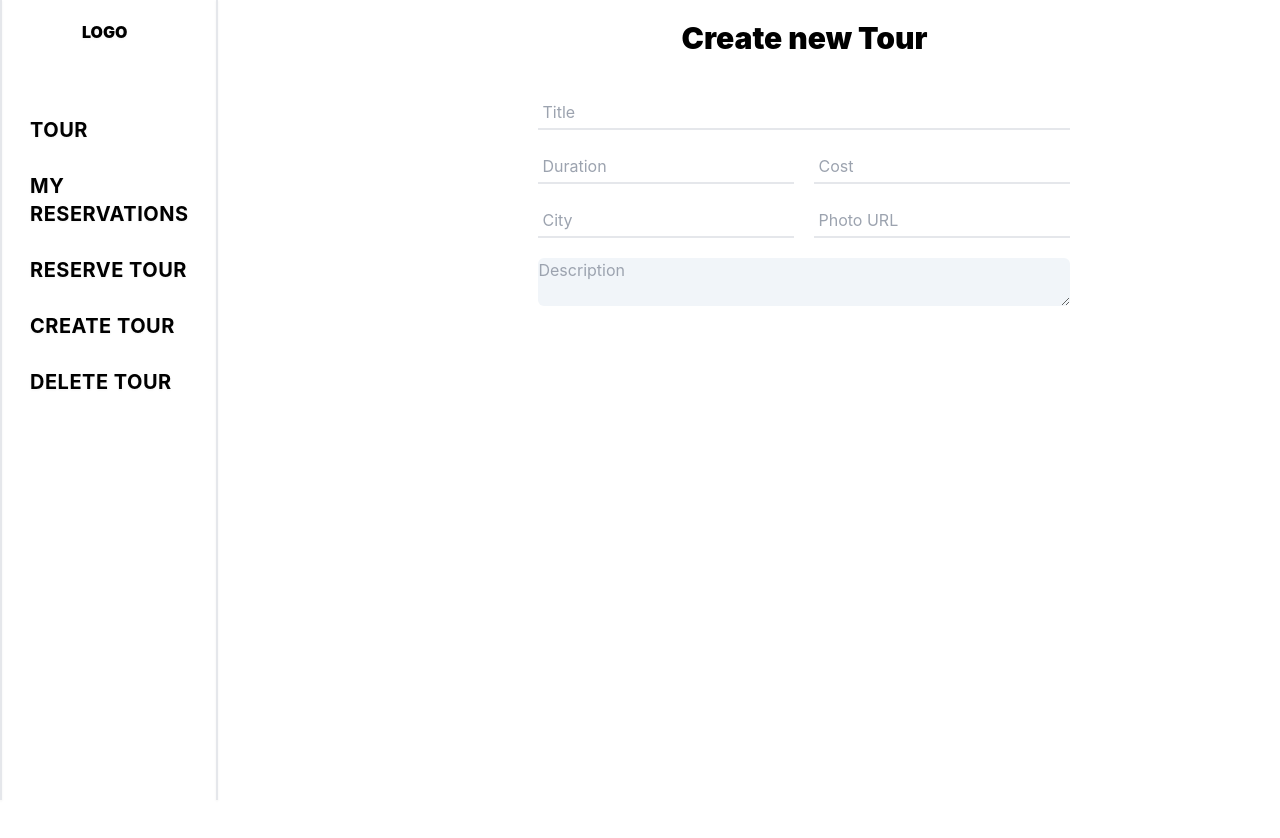
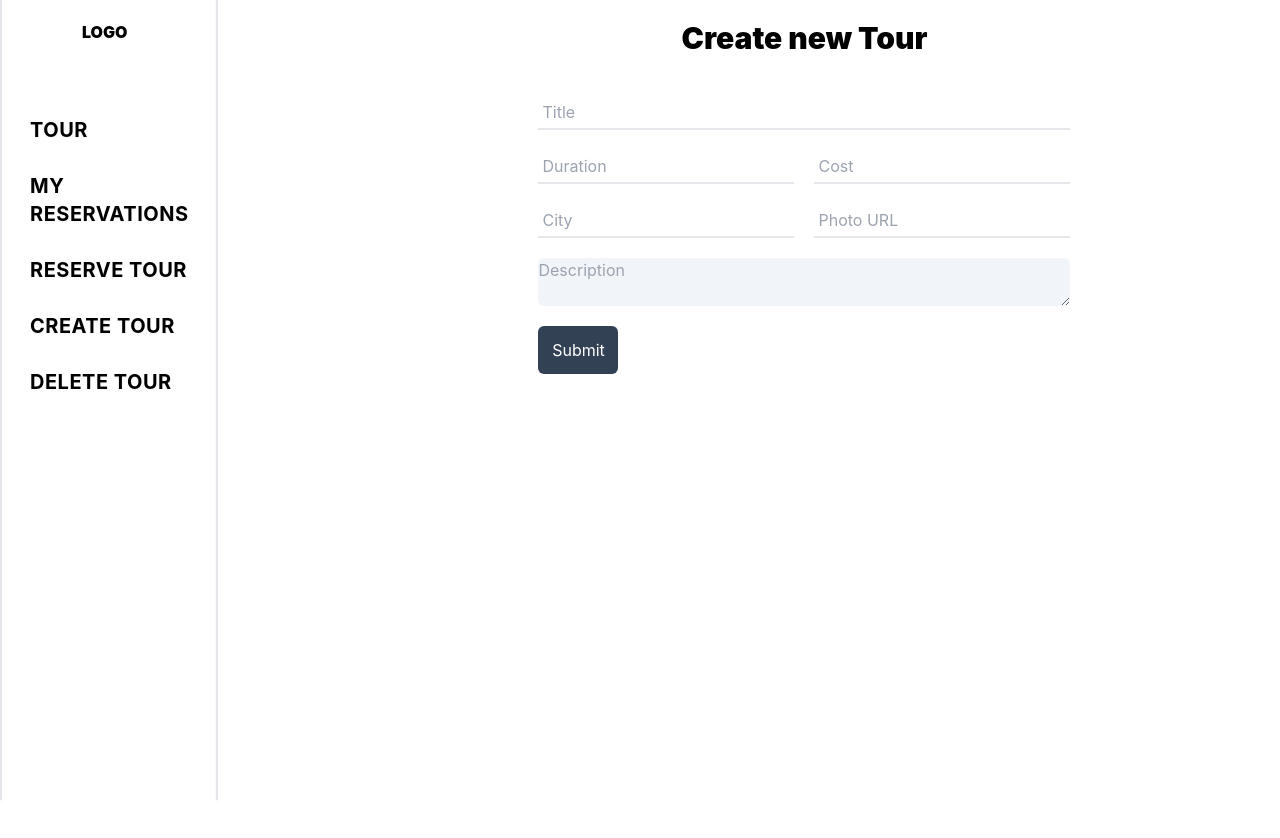
Before and after one commit to NatiDeme/sample-challenge, a React (Create React App) app: page /create-tour in a window 1280 px wide. Shown: the top 838 px of the page. Built offline with nearby package versions, Linux system fonts and the light colour scheme.

Commit message:
Add design changes to new tour form

```diff
--- a/src/components/pages/new_tour.js
+++ b/src/components/pages/new_tour.js
@@ -44,6 +44,10 @@ export default function CreateTour() {
             id="date"
             placeholder="Description"
           />
+          <input
+            type="submit"
+            className="bg-slate-700 text-white w-20 rounded-md p-3 hover:border-2 hover:border-slate-700 hover:bg-white hover:text-slate-700"
+          />
         </form>
       </div>
     </div>
```
